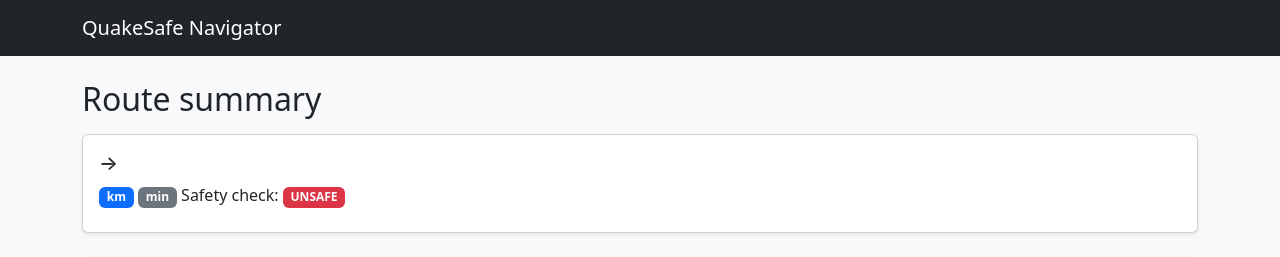
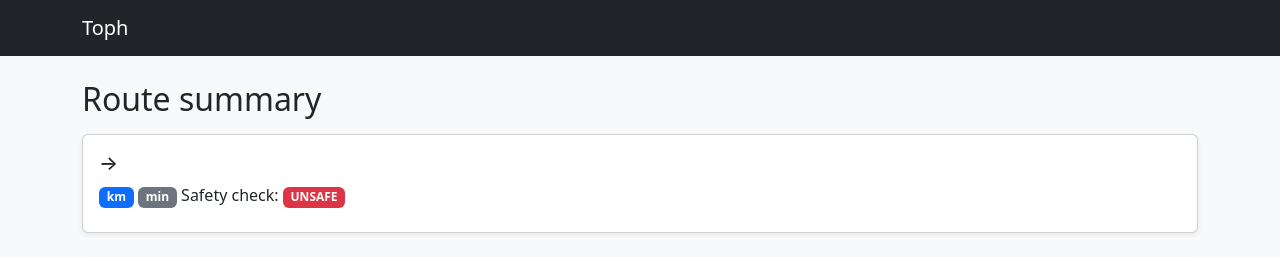
Before and after one commit to bc2324/hcde310-final, a Flask app: template templates/results.html in a window 1280 px wide. Shown: the top 257 px of the page. Run offline with Flask 3, Linux system fonts and the light colour scheme; the template is opened without the code that fills it, so the values that code supplies are empty.

Commit message:
Update results.html

```diff
--- a/templates/results.html
+++ b/templates/results.html
@@ -2,7 +2,7 @@
 <html lang="en">
 <head>
   <meta charset="utf-8">
-  <title>Route result | QuakeSafe</title>
+  <title>Toph</title>
   <link rel="stylesheet" href="https://unpkg.com/bootstrap@5.3.3/dist/css/bootstrap.min.css">
   <link rel="stylesheet" href="https://unpkg.com/leaflet@1.9.4/dist/leaflet.css">
   <style>
@@ -13,7 +13,7 @@
 <body class="fade-in">
 
 <nav class="navbar navbar-dark bg-dark sticky-top">
-  <div class="container"><span class="navbar-brand fw-light">QuakeSafe Navigator</span></div>
+  <div class="container"><span class="navbar-brand fw-light">Toph</span>
 </nav>
 
 <div class="container my-4">
```
